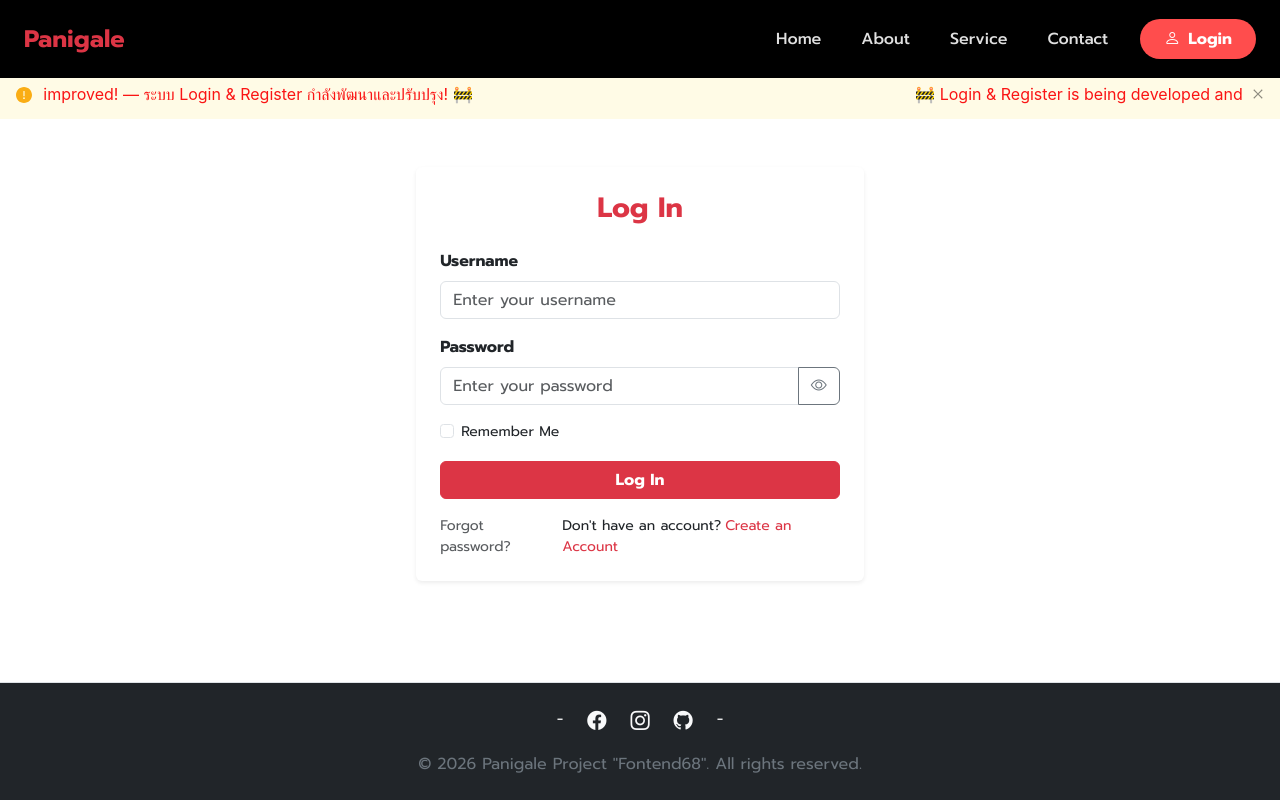
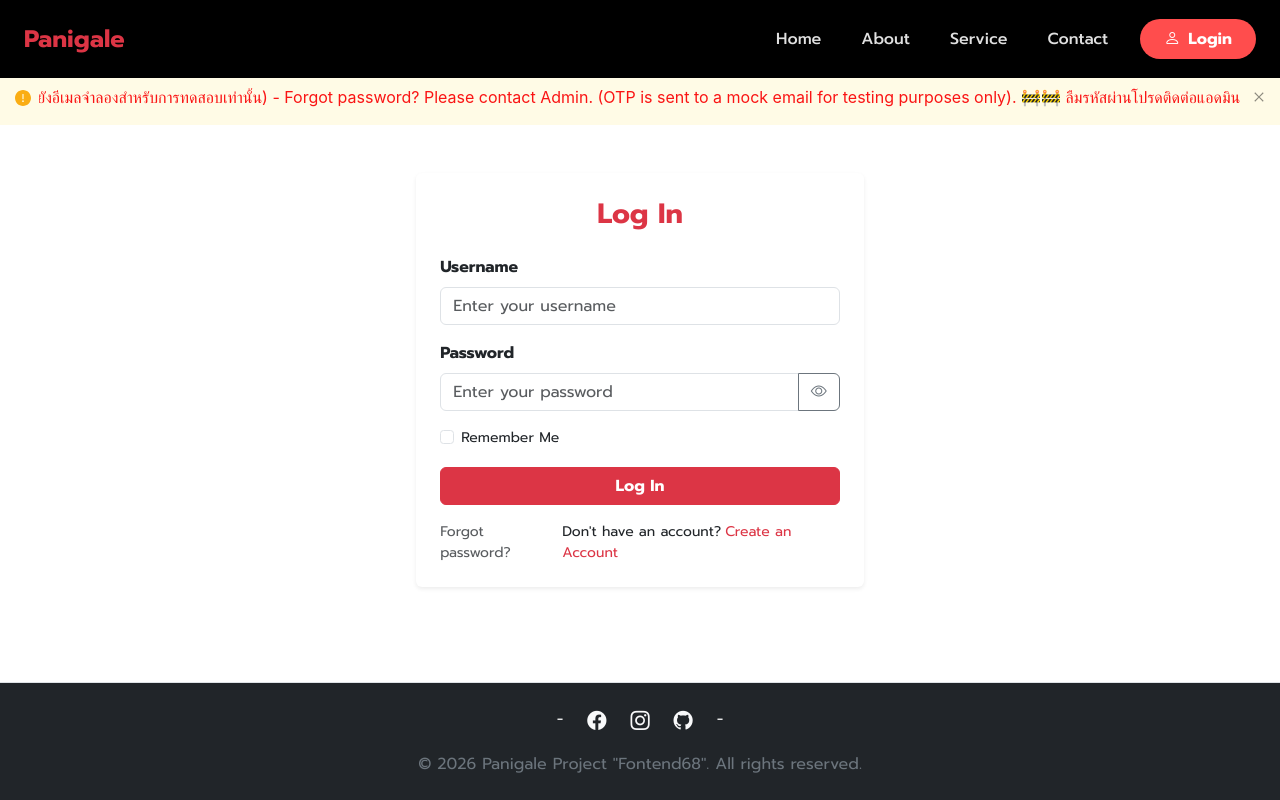
Before and after one commit to pasitJng/Frontend-real68, a Next.js app: page /Login in a window 1280 px wide. Built offline with nearby package versions, Linux system fonts and the light colour scheme.

Commit message:
fix message banner

```diff
--- a/components/BannerNotice.js
+++ b/components/BannerNotice.js
@@ -2,6 +2,7 @@
 import React, { useState, useEffect } from 'react'
 import { Alert } from 'antd'
 import Marquee from 'react-fast-marquee'
+
 
 export default function BannerNotice() {
   const [visible, setVisible] = useState(true)
@@ -26,12 +27,12 @@ export default function BannerNotice() {
           border: '1px solid #ffe58f',
           color: '#fa1414ff',
           fontSize: '1rem',
-          padding: '12px 16px',
+          padding: '15px 15px',
           zIndex: 1,
         }}
         message={
           <Marquee pauseOnHover={false} gradient={false} speed={60}>
-            🚧 Login & Register is being developed and improved! — ระบบ Login & Register กำลังพัฒนาและปรับปรุง! 🚧
+          🚧 ลืมรหัสผ่านโปรดติดต่อแอดมิน (ระบบจะส่ง OTP ไปยังอีเมลจำลองสำหรับการทดสอบเท่านั้น) -  Forgot password? Please contact Admin. (OTP is sent to a mock email for testing purposes only). 🚧
           </Marquee>
         }
       />
```
